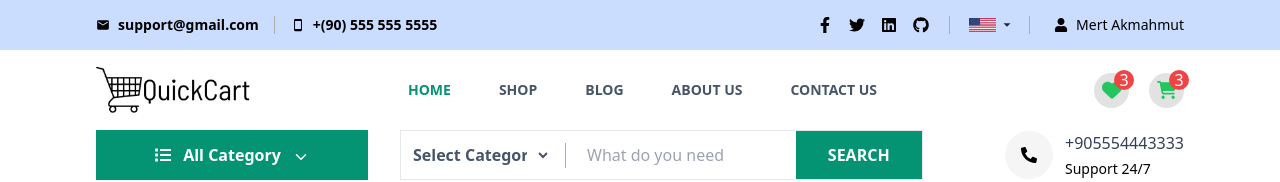
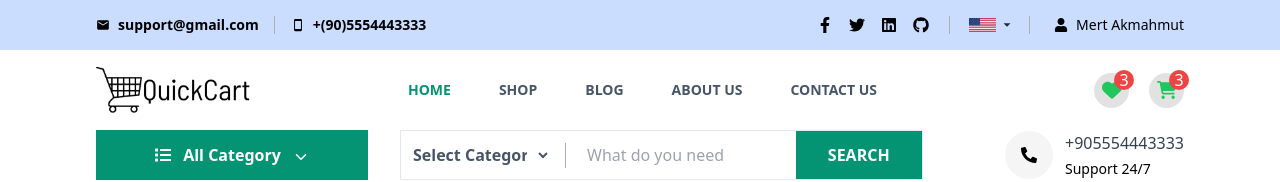
Before and after one commit to mertakmahmut/frontend-ecommerce, a React (Create React App) app: page / in a window 1280 px wide. Shown: the top 182 px of the page. Built offline with nearby package versions, Linux system fonts and the light colour scheme.

Commit message:
header kısmı bitti

```diff
--- a/src/components/Header.jsx
+++ b/src/components/Header.jsx
@@ -1,7 +1,7 @@
 import React, { useState } from 'react';
 import { MdEmail } from "react-icons/md";
 import { IoMdPhonePortrait } from "react-icons/io";
-import { FaFacebookF, FaLock, FaUser, FaList } from "react-icons/fa";
+import { FaFacebookF, FaList, FaLock, FaUser } from "react-icons/fa";
 import { FaTwitter } from "react-icons/fa6";
 import { FaLinkedin } from "react-icons/fa";
 import { FaGithub } from "react-icons/fa";
@@ -13,8 +13,8 @@ import { FaPhoneAlt } from "react-icons/fa";
 import { IoIosArrowDown } from "react-icons/io";
 
 const Header = () => {
+    const {pathname} = useLocation()
 
-    const {pathname} = useLocation()
     const [showShidebar, setShowShidebar] = useState(true);
     const [categoryShow, setCategoryShow] = useState(true);
     const user = true
@@ -46,9 +46,8 @@ const Header = () => {
 
                             <li className='flex relative justify-center items-center gap-2 text-sm '>
                                 <span><IoMdPhonePortrait  /></span>
-                                <span>+(90) 555 555 5555 </span>
+                                <span>+(90)5554443333</span>
                             </li>
-
                         </ul>
 
                         <div>
@@ -71,7 +70,7 @@ const Header = () => {
                                 {
                                     user ? <Link className='flex cursor-pointer justify-center items-center gap-2 text-sm text-black' to='/dashboard'>
                                         <span> <FaUser/> </span>
-                                        <span>Mert Akmahmut</span>
+                                        <span>Mert Akmahmut </span>
                                         </Link> : <Link className='flex cursor-pointer justify-center items-center gap-2 text-sm text-black' to='/login'>
                                         <span> <FaLock /> </span>
                                         <span>Login </span>
@@ -80,23 +79,22 @@ const Header = () => {
 
                             </div>
                         </div>
-
+                    </div>
+                </div>
             </div>
 
-                </div>
-
-            </div>
 
             <div className='w-white'>
                 <div className='w-[85%] lg:w-[90%] mx-auto'>
                     <div className='h-[80px] md-lg:h-[100px] flex justify-between items-center flex-wrap'>
+
                         <div className='md-lg:w-full w-3/12 md-lg:pt-4'>
                             <div className='flex justify-between items-center'>
                                 <Link to='/'>
                                     <img className='h-[50px]' src="http://localhost:3000/images/adminLogo.png" alt="" />
                                 </Link>
                                 <div className='justify-center items-center w-[30px] h-[30px] bg-white text-slate-600 border border-slate-600 rounded-sm cursor-pointer lg:hidden md-lg:flex xl:hidden hidden' onClick={() => setShowShidebar(false)}>
-                                    <span><FaList/> </span>
+                                    <span> <FaList/> </span>
                                 </div>
                             </div>
                         </div>
@@ -131,6 +129,7 @@ const Header = () => {
                                                 {
                                                     wishlist_count
                                                 }
+
                                             </div>
                                         </div>
 
@@ -140,24 +139,19 @@ const Header = () => {
                                                 {
                                                     wishlist_count
                                                 }
-
+                                            </div>
+                                        </div>
+                                    </div>
+                                </div>
+                            </div>
+                        </div>
+                    </div>
                 </div>
             </div>
 
-                                    </div>
-
-                                </div>
-
-                            </div>
-
-                        </div>
-                    </div>
-
-                </div>
-            </div>
 
             <div className='hidden md-lg:block'>
-                <div onClick={()=> setShowShidebar(true)} className={`flxed duration-200 transition-all ${showShidebar ? 'invisible' : 'visible'} hidden md-lg:block w-screen h-screen bg-[rgba(0,0,0,0.5)] top-0 left-0 z-20 `}>
+                <div onClick={()=> setShowShidebar(true)} className={`fixed duration-200 transition-all ${showShidebar ? 'invisible' : 'visible'} hidden md-lg:block w-screen h-screen bg-[rgba(0,0,0,0.5)] top-0 left-0 z-20 `}>
                 </div>
 
                 <div className={`w-[300px] z-[9999] transition-all duration-200 fixed ${showShidebar ? '-left-[300px]' : 'left-0 top-0'} overflow-y-auto bg-white h-screen py-6 px-8 `}>
@@ -203,9 +197,7 @@ const Header = () => {
                             <li>
                                 <Link className={`py-2 block ${pathname === '/contact' ?  'text-[#059473]' : 'text-slate-600' } `} >Contact Us</Link>
                             </li>
-
                         </ul>
-
                         <div className='flex justify-start items-center gap-4 text-black'>
                             <a href="#"><FaFacebookF /></a>
                             <a href="#"><FaTwitter /> </a>
@@ -218,7 +210,7 @@ const Header = () => {
                             <span><FaPhoneAlt /></span>
                             </div>
                             <div className='flex justify-end flex-col gap-1'>
-                                <h2 className='text-sm font-medium text-slate-700'>+9055544433333</h2>
+                                <h2 className='text-sm font-medium text-slate-700'>+905554443333</h2>
                                 <span className='text-xs'>Support 24/7</span>
                             </div>
                         </div>
@@ -230,14 +222,10 @@ const Header = () => {
                             </li>
                         </ul>
 
-
-
+                    </div>
                 </div>
             </div>
 
-
-
-            </div>
 
             <div className='w-[85%] lg:w-[90%] mx-auto'>
                 <div className='flex w-full flex-wrap md-lg:gap-8'>
@@ -264,6 +252,7 @@ const Header = () => {
                                     }
                                 </ul>
                             </div>
+
                         </div>
                     </div>
 
@@ -281,11 +270,9 @@ const Header = () => {
                                             }
                                         </select>
                                     </div>
-
                                     <input className='w-full relative bg-transparent text-slate-500 outline-0 px-3 h-full' onChange={(e)=> setSearchValue(e.target.value)} type="text" name='' id='' placeholder='What do you need' />
                                     <button className='bg-[#059473] right-0 absolute px-8 h-full font-semibold uppercase text-white'>Search</button>
                                 </div>
-
                             </div>
 
                             <div className='w-4/12 block md-lg:hidden pl-2 md-lg:w-full md-lg:pl-0'>
@@ -301,11 +288,16 @@ const Header = () => {
                                 </div>
 
                             </div>
+
+
+                        </div>
                     </div>
                 </div>
             </div>
 
-            </div>
+
+
+
 
 
         </div>
```
Lines whose indentation alone changed are shown as unchanged.
